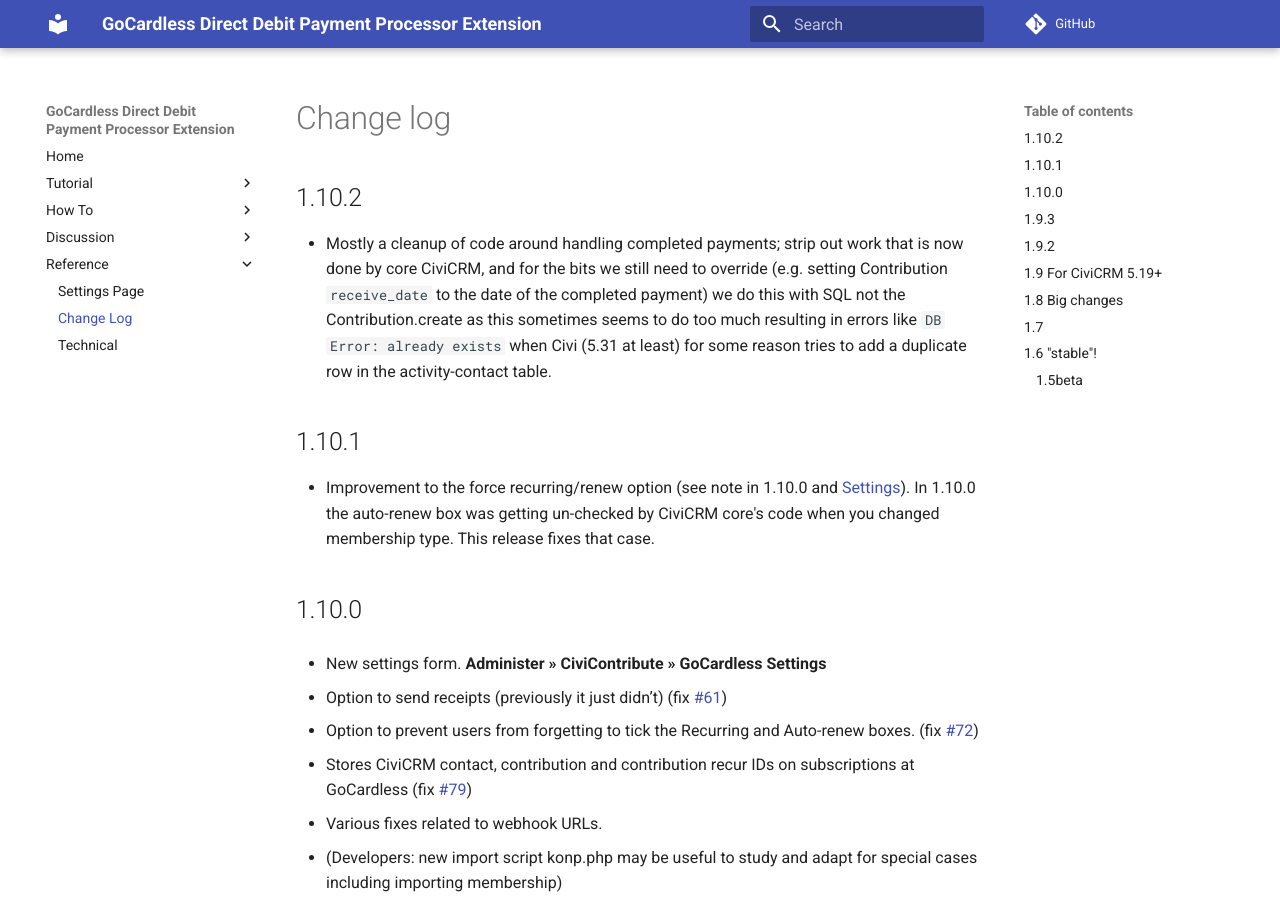
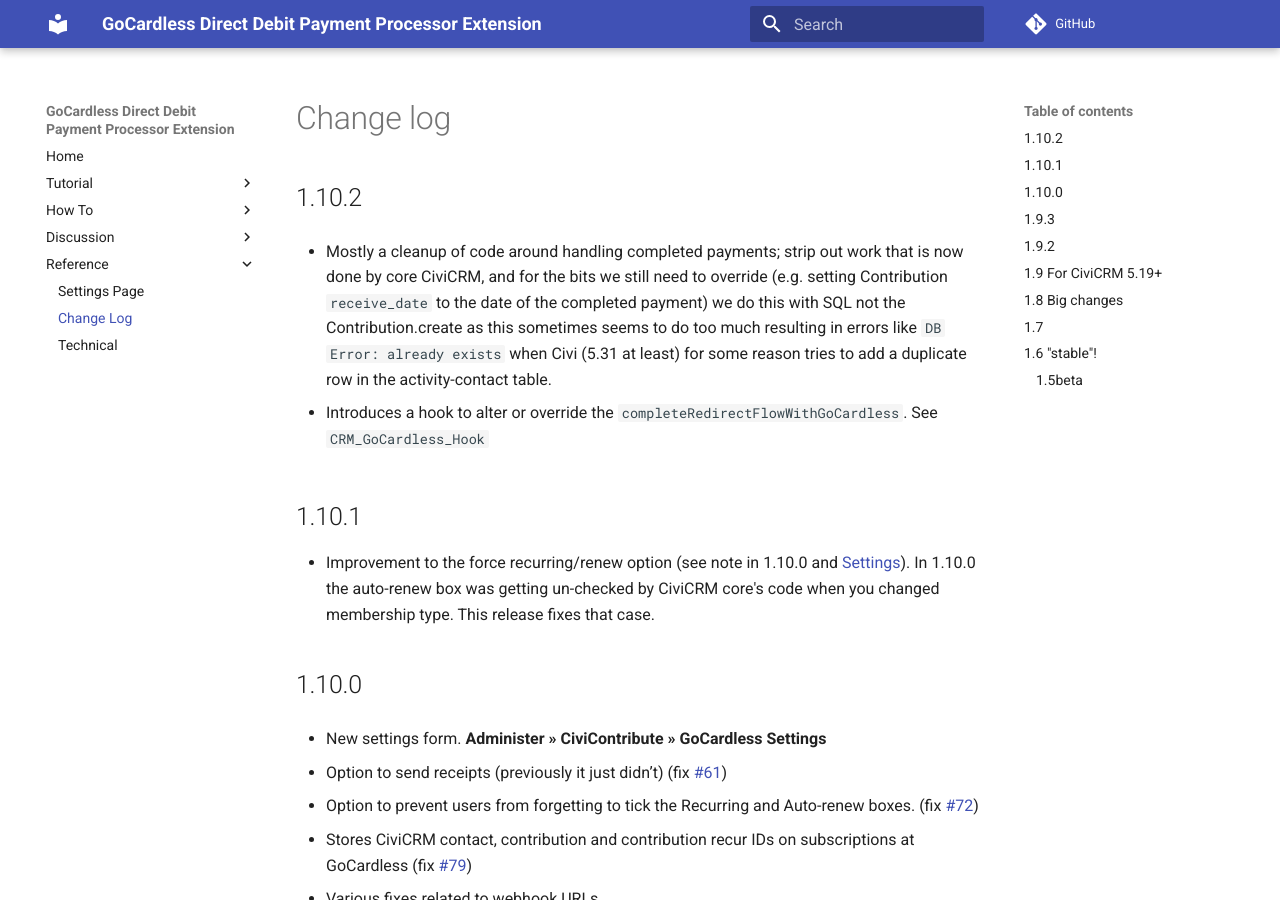
Before and after one commit to artfulrobot/uk.artfulrobot.civicrm.gocardless, an MkDocs documentation site: the page built from docs/reference/changes.md, in a window 1280 px wide and 900 px high. Built offline with MkDocs 1.6.1 and Material for MkDocs 9.7.7, drawn with Linux system fonts in a browser that asks for light colours; comment, search, counter and statistics services are not loaded.

Commit message:
Update /docs/reference/changes.md

```diff
--- a/docs/reference/changes.md
+++ b/docs/reference/changes.md
@@ -9,6 +9,9 @@
   seems to do too much resulting in errors like `DB Error: already exists` when
   Civi (5.31 at least) for some reason tries to add a duplicate row in the
   activity-contact table.
+
+- Introduces a hook to alter or override the
+  `completeRedirectFlowWithGoCardless`. See `CRM_GoCardless_Hook`
 
 ## 1.10.1
 
```
